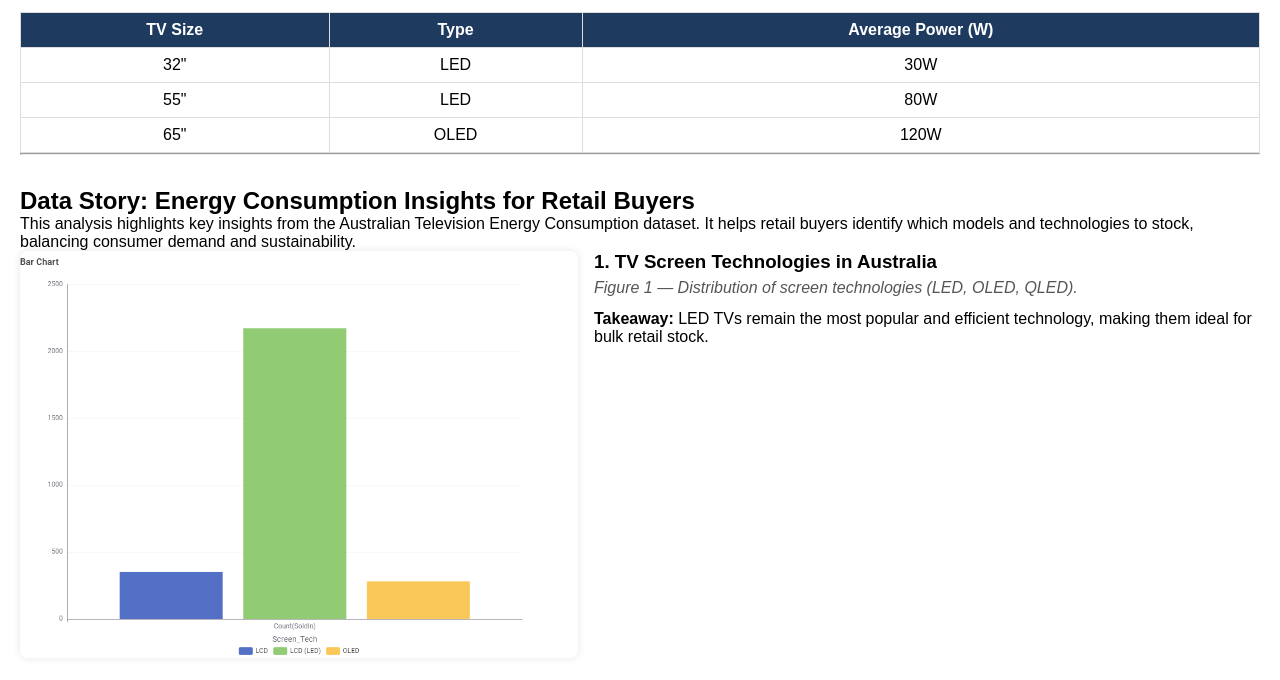
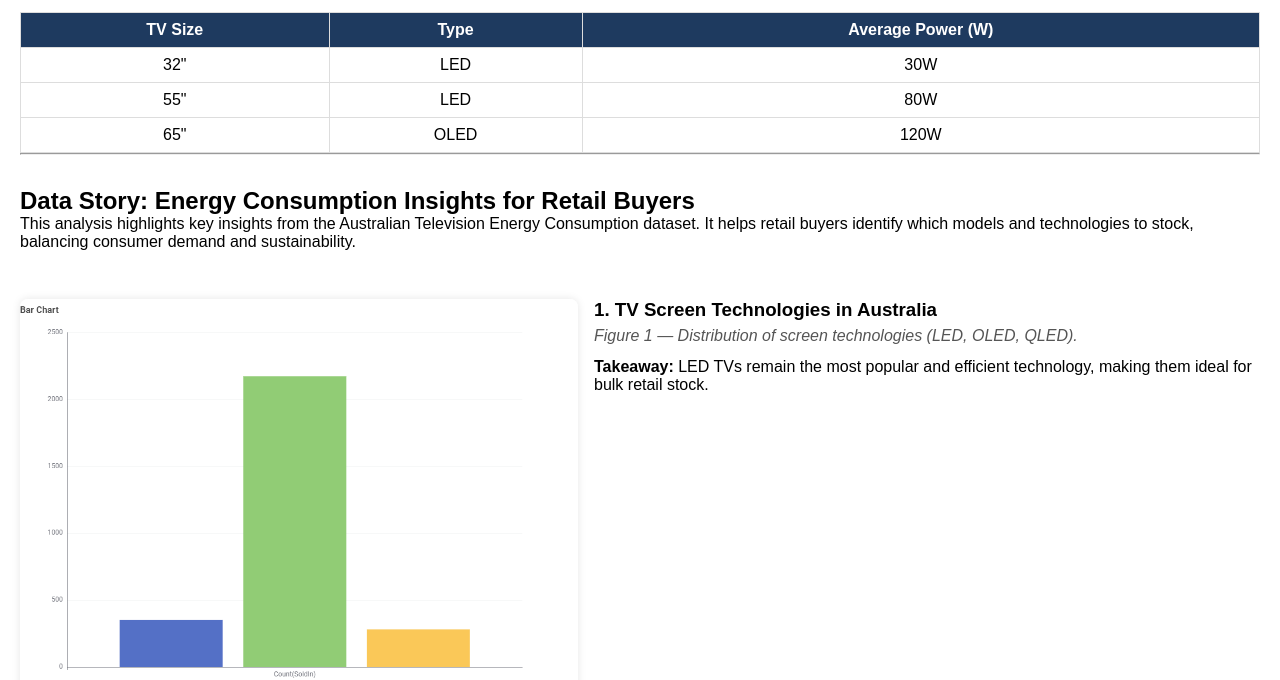
Before and after one commit to Zareefe/Tutorial-1A-COS30045, a plain HTML site: page televisions.html in a window 1280 px wide. Shown: the part 149-829 px from the top of the page. Drawn offline with Linux system fonts and the light colour scheme.

Commit message:
Update televisions.html

```diff
--- a/televisions.html
+++ b/televisions.html
@@ -16,6 +16,7 @@
       display: flex;
       flex-wrap: wrap;
       align-items: flex-start;
+      margin-top: 3rem;
       margin-bottom: 2.5rem;
       gap: 1rem;
     }
```
